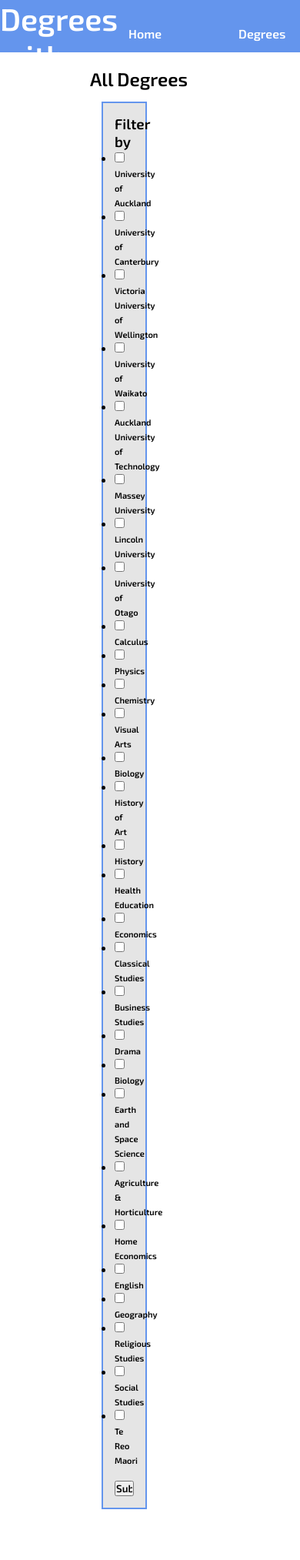
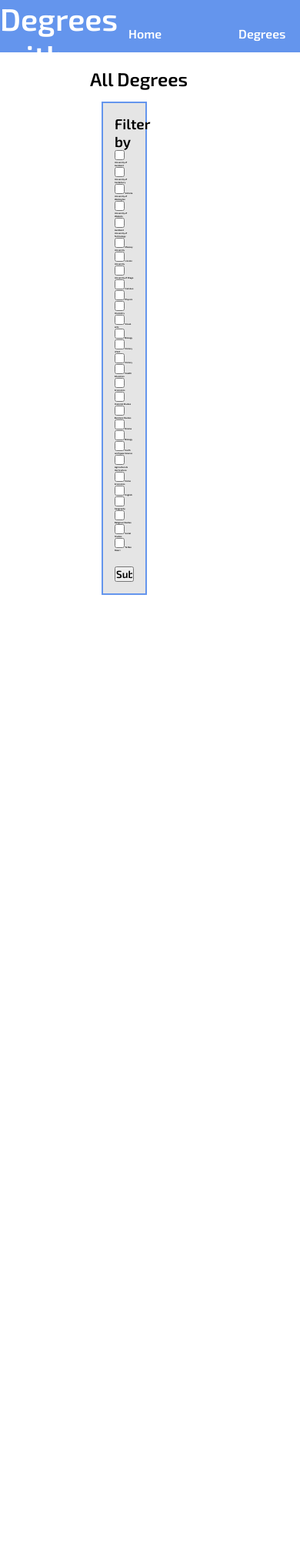
Before and after one commit to KushDesai04/13DTP-Project, a Flask app: page /degrees in a window 390 px wide; the page is wider, and only the part inside the window is pictured. Shown: that part at 77% size. After the commit the page ends 773 px from the top of that part, so only its background shows below. Run offline with Flask 2, Linux system fonts and the light colour scheme; data that the repository does not hold is empty.

Commit message:
made text size responsive to screen size

```diff
--- a/static/css/style.css
+++ b/static/css/style.css
@@ -157,8 +157,9 @@ main{
   float: left;
 }
 
-.filter label{
-  font-size: 11px;
+.filter .filter_item ul li{
+  list-style-type: none;
+  font-size: 0.7vw;
 }
 /* Grid for all games */
 .grid-container {
@@ -166,7 +167,6 @@ main{
   grid-template-columns: repeat(4, 1fr); /* makes the grid take up as much space as possible and sets the min-width of each section to 400px*/
   width: 80%;
   float: right;
-  margin: 3vh auto;
   position: relative;
 }
 
@@ -182,17 +182,20 @@ main{
   width: auto;
   background-color:rgb(0,0,0,0.1);
   margin: 10px;
-  height: 100px;
+  height: 20vh;
   overflow: hidden;
   position: relative;
   text-align: center;
+  font-size: 1vw;
+
 }
 
 a .grid-item p{
   color: black;
   transition: all 0.3s ease-in-out;
-  margin: auto 0;
   opacity: 1;
+  padding: 5px;
+  height: 10px;
 }
 
 a:hover .grid-item p {
@@ -203,6 +206,8 @@ a:hover .grid-item p {
 a .grid-item .overlay {
   opacity: 0;
   transition: all 0.4s ease-in-out 0s;
+  position: relative;
+  top: 0;
 }
 
 a:hover .grid-item .overlay {
--- a/templates/degrees.html
+++ b/templates/degrees.html
@@ -8,7 +8,7 @@
     <h3>Filter by</h3>
     <!-- FILTER BY UNIVERSITY -->
     {% for form in forms %}
-        {{ form }}
+        <div class = "filter_item">{{ form }}</div>
     {% endfor %}
 </div>
 <br>
```
